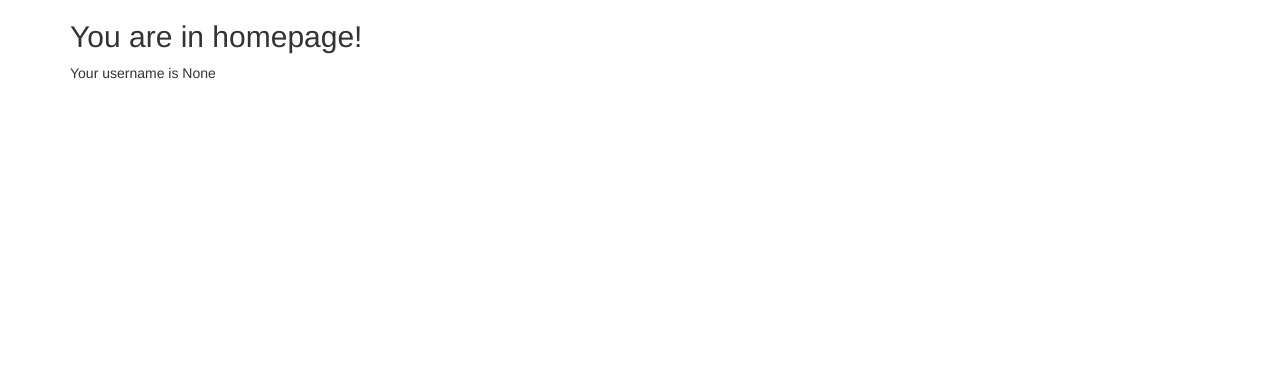
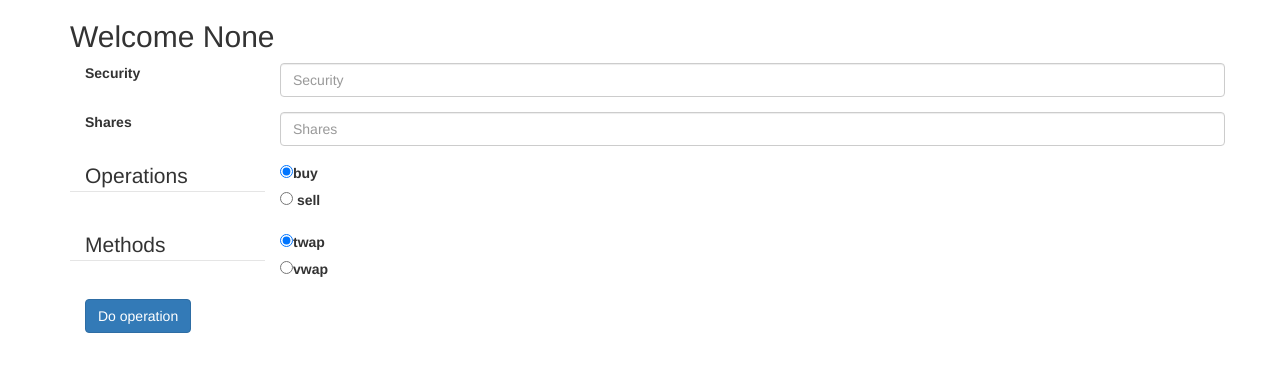
Before and after one commit to gdshen/algo_trading, a Flask app: page / in a window 1280 px wide. Shown: the top 372 px of the page. Run offline with Flask 2, Linux system fonts and the light colour scheme; data that the repository does not hold is empty; some libraries are stand-ins or nearby versions.

Commit message:
write twap & vwap operation

```diff
--- a/templates/home.html
+++ b/templates/home.html
@@ -5,6 +5,70 @@
 {% endblock %}
 
 {% block content %}
-        <h2>You are in homepage!</h2>
-        <p>Your username is {{ email }}</p>
+    {#    <h2>You are in homepage!</h2>#}
+    {#    <p>Your username is {{ email }}</p>#}
+    <h2>Welcome {{ email }}</h2>
+
+    <div class="container">
+        <form>
+            <div class="form-group row">
+                <label for="security" class="col-sm-2 col-form-label">Security</label>
+                <div class="col-sm-10">
+                    <input type="text" name="security" class="form-control" id="security" placeholder="Security">
+                </div>
+            </div>
+
+            <div class="form-group row">
+                <label for="shares" class="col-sm-2 col-form-label">Shares</label>
+                <div class="col-sm-10">
+                    <input type="number" name="shares" class="form-control" id="shares" placeholder="Shares">
+                </div>
+            </div>
+
+            <fieldset class="form-group row">
+                <legend class="col-form-legend col-sm-2">Operations</legend>
+                <div class="col-sm-10">
+                    <div class="form-check">
+                        <label class="form-check-label">
+                            <input class="form-check-input" type="radio" name="operation" id="buy"
+                                   value="buy" checked>buy
+                        </label>
+                    </div>
+
+                    <div class="form-check">
+                        <label class="form-check-label">
+                            <input class="form-check-input" type="radio" name="operation" id="sell"
+                                   value="sell">
+                            sell
+                        </label>
+                    </div>
+                </div>
+            </fieldset>
+
+            <fieldset class="form-group row">
+                <legend class="col-form-legend col-sm-2">Methods</legend>
+                <div class="col-sm-10">
+                    <div class="form-check">
+                        <label class="form-check-label">
+                            <input class="form-check-input" type="radio" name="methods" id="twap"
+                                   value="twap" checked>twap
+                        </label>
+                    </div>
+
+                    <div class="form-check">
+                        <label class="form-check-label">
+                            <input class="form-check-input" type="radio" name="methods" id="vwap"
+                                   value="vwap">vwap
+                        </label>
+                    </div>
+                </div>
+            </fieldset>
+
+            <div class="form-group row">
+                <div class="offset-sm-2 col-sm-10">
+                    <button type="submit" class="btn btn-primary">Do operation</button>
+                </div>
+            </div>
+        </form>
+    </div>
 {% endblock %}
```
